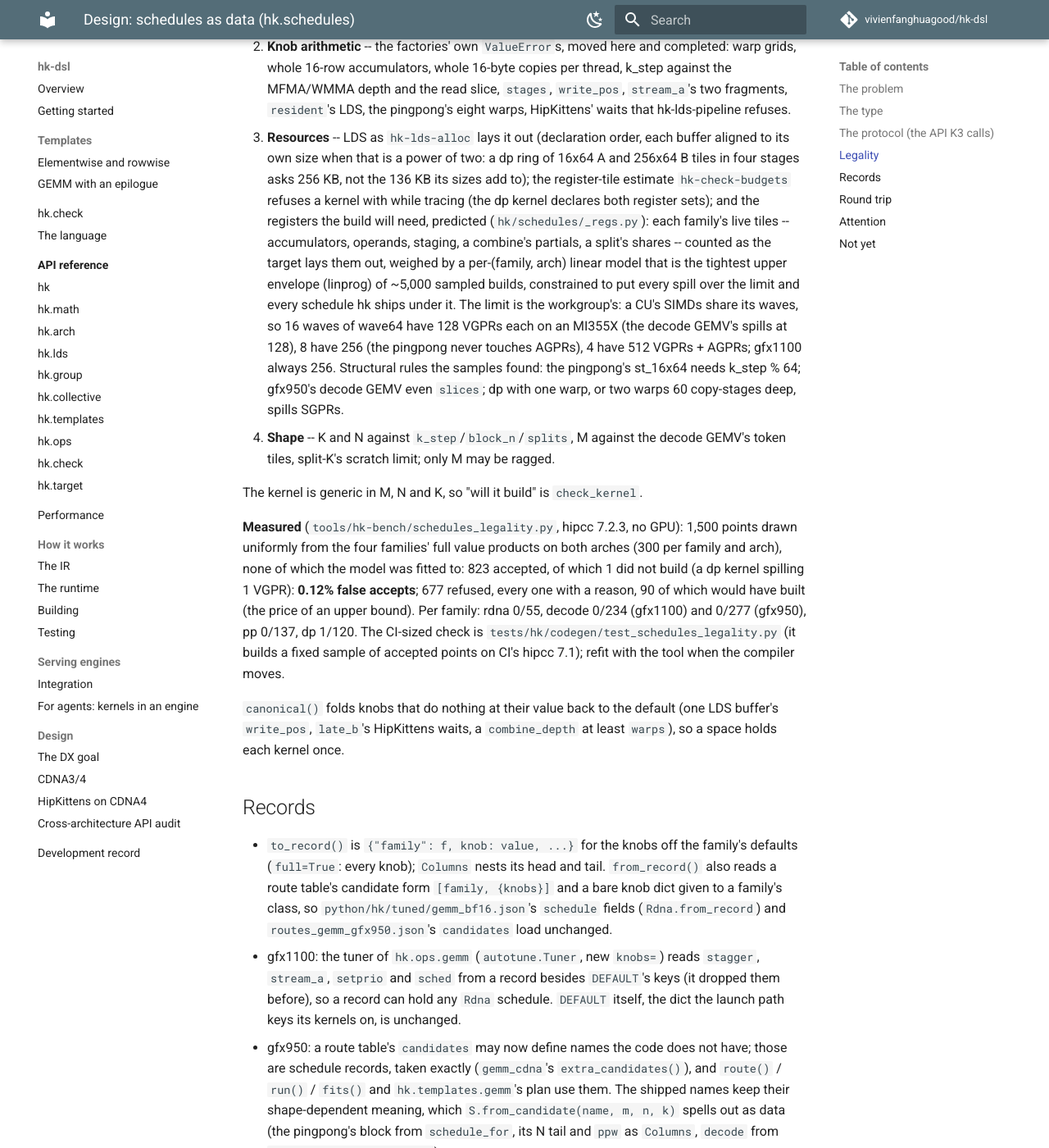
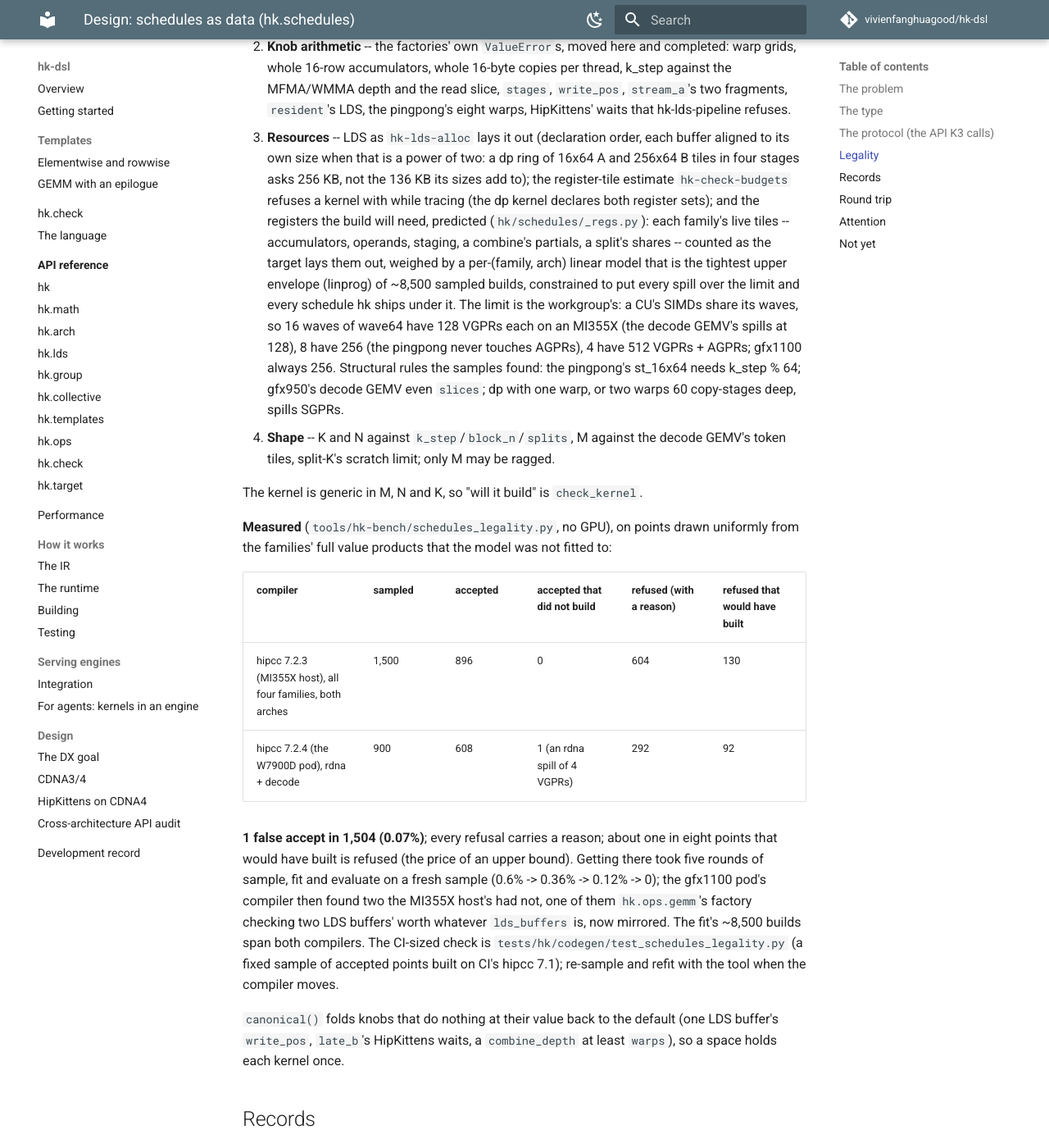
Before and after one commit to vivienfanghuagood/hk-dsl, an MkDocs documentation site: the page built from docs/design/schedules.md, in a window 1280 px wide and 1400 px high, scrolled down 2205 px. Shown: the whole window at 82% size. Built offline with MkDocs 1.6.1 and Material for MkDocs 9.7.7, drawn with Linux system fonts in a browser that asks for light colours; comment, search, counter and statistics services are not loaded.

Commit message:
docs/schedules: the legality measured on both GPUs' compilers -- 1 false accept in 1,504 unseen
Co-Authored-By: Claude <noreply@anthropic.com>

```diff
--- a/docs/design/schedules.md
+++ b/docs/design/schedules.md
@@ -104,7 +104,7 @@ raises it, as `launch()` and `templates.gemm(schedule=)` do.
    (`hk/schedules/_regs.py`): each family's live tiles -- accumulators,
    operands, staging, a combine's partials, a split's shares -- counted as
    the target lays them out, weighed by a per-(family, arch) linear model
-   that is the tightest upper envelope (linprog) of ~5,000 sampled builds,
+   that is the tightest upper envelope (linprog) of ~8,500 sampled builds,
    constrained to put every spill over the limit and every schedule hk ships
    under it. The limit is the workgroup's: a CU's SIMDs share its waves, so
    16 waves of wave64 have 128 VGPRs each on an MI355X (the decode GEMV's
@@ -118,16 +118,25 @@ raises it, as `launch()` and `templates.gemm(schedule=)` do.
 
 The kernel is generic in M, N and K, so "will it build" is `check_kernel`.
 
-**Measured** (`tools/hk-bench/schedules_legality.py`, hipcc 7.2.3, no GPU):
-1,500 points drawn uniformly from the four families' full value products
-on both arches (300 per family and arch), none of which the model was fitted
-to: 823 accepted, of which 1 did not build (a dp kernel spilling 1 VGPR):
-**0.12% false accepts**; 677 refused, every one with a reason, 90 of which
-would have built (the price of an upper bound). Per family: rdna 0/55,
-decode 0/234 (gfx1100) and 0/277 (gfx950), pp 0/137, dp 1/120. The
-CI-sized check is `tests/hk/codegen/test_schedules_legality.py` (it builds
-a fixed sample of accepted points on CI's hipcc 7.1); refit with the tool
-when the compiler moves.
+**Measured** (`tools/hk-bench/schedules_legality.py`, no GPU), on points
+drawn uniformly from the families' full value products that the model was
+not fitted to:
+
+| compiler | sampled | accepted | accepted that did not build | refused (with a reason) | refused that would have built |
+|---|---|---|---|---|---|
+| hipcc 7.2.3 (MI355X host), all four families, both arches | 1,500 | 896 | 0 | 604 | 130 |
+| hipcc 7.2.4 (the W7900D pod), rdna + decode | 900 | 608 | 1 (an rdna spill of 4 VGPRs) | 292 | 92 |
+
+**1 false accept in 1,504 (0.07%)**; every refusal carries a reason; about
+one in eight points that would have built is refused (the price of an upper
+bound). Getting there took five rounds of sample, fit and evaluate on a
+fresh sample (0.6% -> 0.36% -> 0.12% -> 0); the gfx1100 pod's compiler then
+found two the MI355X host's had not, one of them `hk.ops.gemm`'s factory
+checking two LDS buffers' worth whatever `lds_buffers` is, now mirrored. The
+fit's ~8,500 builds span both compilers. The CI-sized check is
+`tests/hk/codegen/test_schedules_legality.py` (a fixed sample of accepted
+points built on CI's hipcc 7.1); re-sample and refit with the tool when the
+compiler moves.
 
 `canonical()` folds knobs that do nothing at their value back to the
 default (one LDS buffer's `write_pos`, `late_b`'s HipKittens waits, a
```
Also changed, not shown: docs/schedules.md (+4 -3 lines), 1 other file.
